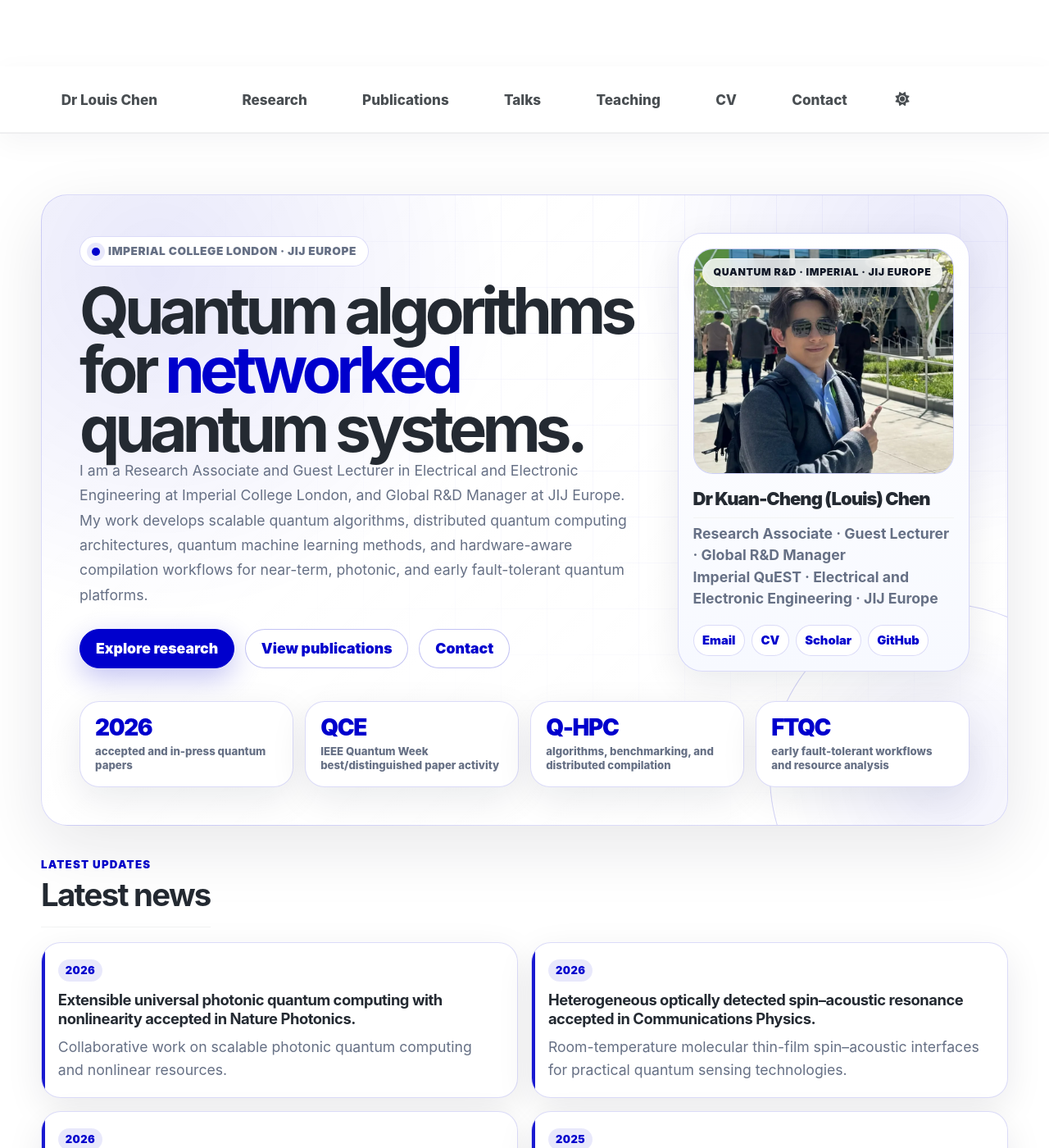
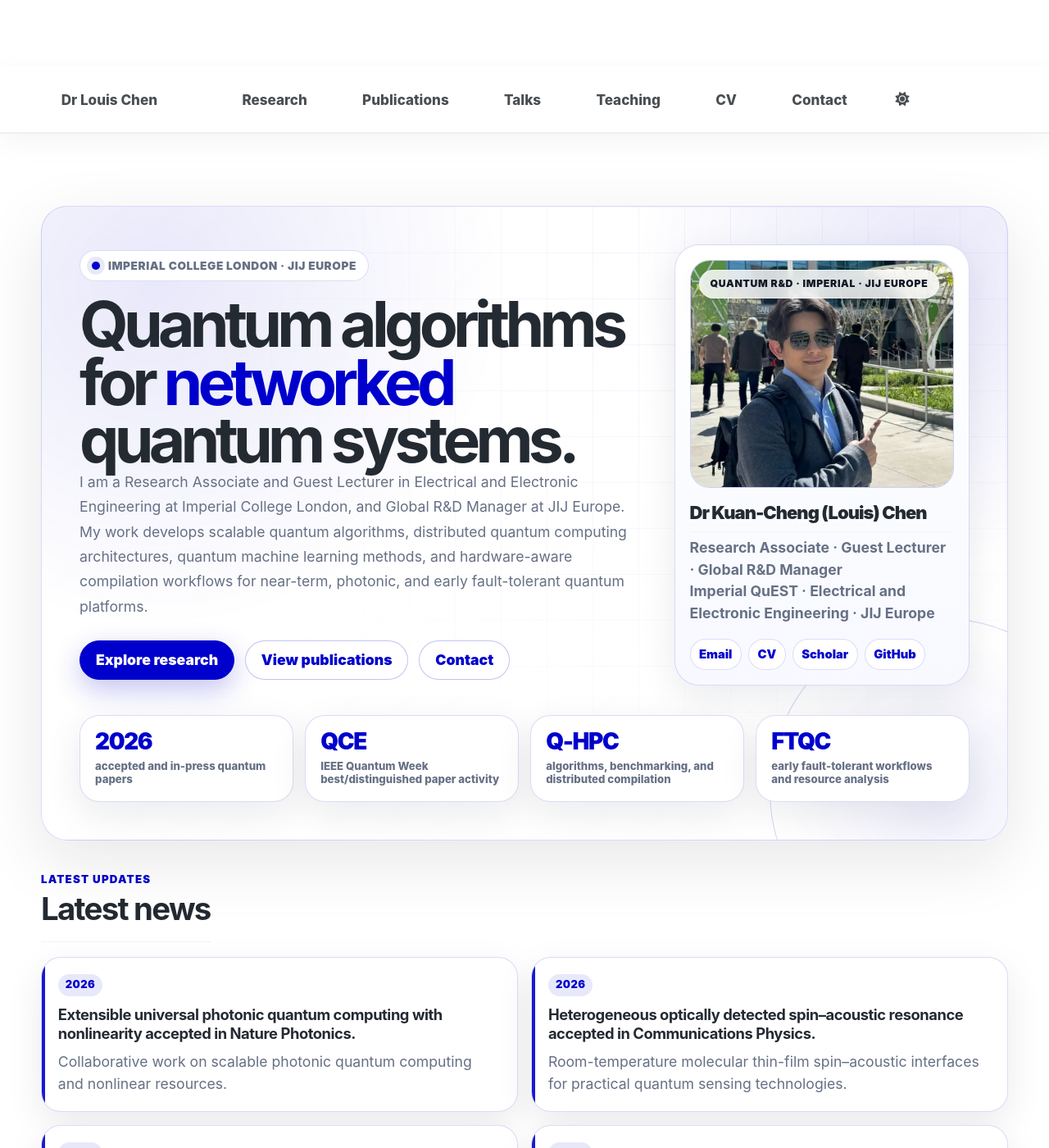
Before and after one commit to Louisanity/louisanity.github.io, a Jekyll site: the page built from _pages/about.md, in a window 1280 px wide and 1400 px high. Shown: the whole window at 82% size. Built offline with Jekyll 4.4.1, drawn with Linux system fonts in a browser that asks for light colours.

Commit message:
Update louis-modern.css

```diff
--- a/assets/css/louis-modern.css
+++ b/assets/css/louis-modern.css
@@ -1,8 +1,6 @@
-/*
-  Louis Chen academic website visual system.
-  Site-wide layer for AcademicPages / Minimal Mistakes.
-  Designed for both light and dark mode; light accent: #0000CD.
-*/
+/* Louis Chen academic website visual system.
+   Robust site-wide layer for AcademicPages / Minimal Mistakes.
+   Light mode accent: #0000CD. Dark mode is handled through separate variables. */
 
 :root {
   --lc-blue: #0000CD;
@@ -11,7 +9,7 @@
   --lc-blue-soft: rgba(0, 0, 205, 0.09);
   --lc-blue-softer: rgba(0, 0, 205, 0.045);
   --lc-bg: #ffffff;
-  --lc-bg-elevated: rgba(255, 255, 255, 0.86);
+  --lc-bg-elevated: rgba(255, 255, 255, 0.88);
   --lc-surface: #ffffff;
   --lc-surface-2: #f7f9ff;
   --lc-surface-3: #eef2ff;
@@ -45,15 +43,13 @@
   --lc-muted: #c7cedb;
   --lc-border: rgba(184, 199, 255, 0.22);
   --lc-border-strong: rgba(184, 199, 255, 0.34);
-  --lc-nav-bg: rgba(31, 33, 37, 0.82);
+  --lc-nav-bg: rgba(31, 33, 37, 0.84);
   --lc-nav-border: rgba(255, 255, 255, 0.09);
   --lc-shadow-soft: 0 26px 80px rgba(0, 0, 0, 0.38);
   --lc-shadow-card: 0 16px 46px rgba(0, 0, 0, 0.28);
 }
 
-/* -------------------------------------------------------------------------
-   Global navigation polish
-   ------------------------------------------------------------------------- */
+/* Modern sticky navigation. */
 .masthead {
   position: sticky;
   top: 0;
@@ -65,9 +61,7 @@
   backdrop-filter: blur(18px) saturate(1.15);
 }
 
-html[data-theme="dark"] .masthead {
-  box-shadow: 0 10px 36px rgba(0, 0, 0, 0.28);
-}
+html[data-theme="dark"] .masthead { box-shadow: 0 10px 36px rgba(0, 0, 0, 0.28); }
 
 .masthead__inner-wrap {
   max-width: 1220px !important;
@@ -114,9 +108,7 @@
 .greedy-nav .visible-links a::before,
 .greedy-nav .visible-links a::after,
 .greedy-nav .hidden-links a::before,
-.greedy-nav .hidden-links a::after {
-  display: none !important;
-}
+.greedy-nav .hidden-links a::after { display: none !important; }
 
 .greedy-nav .visible-links a:hover,
 .greedy-nav .hidden-links a:hover {
@@ -149,13 +141,11 @@
   border-color: var(--lc-border-strong) !important;
 }
 
-/* -------------------------------------------------------------------------
-   Layout policy: no legacy left author sidebar.
-   The homepage uses an integrated profile card inside the hero instead.
-   ------------------------------------------------------------------------- */
-.sidebar {
-  display: none !important;
-}
+/* Explicit no-sidebar policy. */
+.sidebar,
+.author__avatar,
+.author__content,
+.author__urls-wrapper { display: none !important; }
 
 .layout--single .page,
 .layout--archive .archive,
@@ -171,64 +161,17 @@
 }
 
 .page__inner-wrap,
-.page__content {
-  max-width: none !important;
-}
-
-/* -------------------------------------------------------------------------
-   General content and homepage layout
-   ------------------------------------------------------------------------- */
-body:has(.lc-modern-home) .page__title,
-body:has(.lc-modern-page) .page__title {
-  display: none;
-}
-
-.page__content {
-  font-size: 0.98rem;
-}
+.page__content { max-width: none !important; }
+.page__content { font-size: 0.98rem; }
+.page__title { color: var(--lc-heading); }
 
 .lc-modern-home,
-.lc-modern-page {
-  color: var(--lc-text);
-}
-
+.lc-modern-page { color: var(--lc-text); }
 .lc-modern-home *,
-.lc-modern-page * {
-  box-sizing: border-box;
-}
-
-.lc-modern-home {
-  width: min(1180px, calc(100vw - 2rem));
-  margin-inline: auto;
-}
-
+.lc-modern-page * { box-sizing: border-box; }
+.lc-modern-home { width: min(1180px, calc(100vw - 2rem)); margin-inline: auto; }
 .lc-modern-home a,
-.lc-modern-page a {
-  color: var(--lc-blue);
-  text-decoration-thickness: 0.08em;
-  text-underline-offset: 0.18em;
-}
-
-/* Only the homepage should become a full-width editorial landing page. */
-body:has(.lc-modern-home) .page {
-  float: none !important;
-  width: min(1220px, calc(100% - 2rem)) !important;
-  margin-inline: auto !important;
-  padding-inline: 0 !important;
-}
-
-body:has(.lc-modern-home) .page__inner-wrap,
-body:has(.lc-modern-home) .page__content {
-  max-width: none !important;
-  width: 100% !important;
-}
-
-body:has(.lc-modern-home) .sidebar,
-body:has(.lc-modern-home) .author__avatar,
-body:has(.lc-modern-home) .author__content,
-body:has(.lc-modern-home) .author__urls-wrapper {
-  display: none !important;
-}
+.lc-modern-page a { color: var(--lc-blue); text-decoration-thickness: 0.08em; text-underline-offset: 0.18em; }
 
 .lc-hero {
   position: relative;
@@ -260,6 +203,7 @@
     linear-gradient(var(--lc-border) 1px, transparent 1px),
     linear-gradient(90deg, var(--lc-border) 1px, transparent 1px);
   background-size: 56px 56px;
+  -webkit-mask-image: radial-gradient(circle at 72% 12%, black, transparent 66%);
   mask-image: radial-gradient(circle at 72% 12%, black, transparent 66%);
   opacity: 0.36;
 }
@@ -281,7 +225,7 @@
   position: relative;
   z-index: 1;
   display: grid;
-  grid-template-columns: minmax(0, 1.18fr) minmax(300px, 0.62fr);
+  grid-template-columns: minmax(0, 1.16fr) minmax(290px, 0.62fr);
   gap: clamp(1.2rem, 4vw, 3rem);
   align-items: center;
 }
@@ -314,16 +258,14 @@
 
 .lc-display-title {
   color: var(--lc-heading);
-  font-size: clamp(2.35rem, 6.1vw, 5.45rem);
+  font-size: clamp(2.3rem, 6vw, 5.2rem);
   line-height: 0.92;
   letter-spacing: -0.075em;
   margin: 0;
-  max-width: 13.2ch;
+  max-width: 13.5ch;
 }
 
-.lc-display-title .lc-accent {
-  color: var(--lc-blue);
-}
+.lc-display-title .lc-accent { color: var(--lc-blue); }
 
 .lc-lede {
   color: var(--lc-muted);
@@ -333,12 +275,7 @@
   max-width: 760px;
 }
 
-.lc-cta-row {
-  display: flex;
-  flex-wrap: wrap;
-  gap: 0.72rem;
-  margin-top: 1.45rem;
-}
+.lc-cta-row { display: flex; flex-wrap: wrap; gap: 0.72rem; margin-top: 1.45rem; }
 
 .lc-button,
 .lc-button-secondary {
@@ -361,10 +298,7 @@
   box-shadow: 0 12px 34px rgba(0, 0, 205, 0.24);
 }
 
-html[data-theme="dark"] .lc-button {
-  color: #10131a !important;
-  box-shadow: 0 12px 34px rgba(184, 199, 255, 0.18);
-}
+html[data-theme="dark"] .lc-button { color: #10131a !important; box-shadow: 0 12px 34px rgba(184, 199, 255, 0.18); }
 
 .lc-button-secondary {
   color: var(--lc-blue) !important;
@@ -373,438 +307,17 @@
 }
 
 .lc-button:hover,
-.lc-button-secondary:hover {
-  transform: translateY(-2px);
-  box-shadow: var(--lc-shadow-card);
-}
+.lc-button-secondary:hover { transform: translateY(-2px); box-shadow: var(--lc-shadow-card); }
 
 .lc-identity-card {
   position: relative;
   border: 1px solid var(--lc-border);
   border-radius: 30px;
-  background:
-    linear-gradient(180deg, var(--lc-surface), var(--lc-surface-2));
+  background: linear-gradient(180deg, var(--lc-surface), var(--lc-surface-2));
   box-shadow: var(--lc-shadow-card);
   padding: 1rem;
 }
 
-.lc-portrait-wrap {
-  position: relative;
-  overflow: hidden;
-  border-radius: 24px;
-  border: 1px solid var(--lc-border);
-  background: var(--lc-surface-3);
-  aspect-ratio: 1.16 / 1;
-  box-shadow: inset 0 0 0 1px rgba(255, 255, 255, 0.26);
-}
-
-.lc-portrait {
-  width: 100%;
-  height: 100%;
-  object-fit: cover;
-  display: block;
-}
-
-.lc-identity-name {
-  margin: 1rem 0 0.35rem;
-  color: var(--lc-heading);
-  font-size: 1.22rem;
-  line-height: 1.1;
-  letter-spacing: -0.045em;
-  font-weight: 900;
-}
-
-.lc-identity-card p {
-  margin: 0;
-  color: var(--lc-muted);
-  line-height: 1.5;
-  font-weight: 700;
-}
-
-.lc-identity-links {
-  display: flex;
-  flex-wrap: wrap;
-  gap: 0.45rem;
-  margin-top: 1rem;
-}
-
-.lc-identity-links a {
-  border: 1px solid var(--lc-border);
-  border-radius: 999px;
-  background: var(--lc-surface);
-  padding: 0.38rem 0.58rem;
-  font-size: 0.82rem;
-  font-weight: 900;
-  text-decoration: none !important;
-}
-
-.lc-mini-grid {
-  position: relative;
-  z-index: 1;
-  display: grid;
-  grid-template-columns: repeat(4, minmax(0, 1fr));
-  gap: 0.8rem;
-  margin-top: clamp(1rem, 3vw, 2rem);
-}
-
-.lc-mini-card {
-  border: 1px solid var(--lc-border);
-  border-radius: var(--lc-radius-lg);
-  background: var(--lc-surface);
-  box-shadow: var(--lc-shadow-card);
-  padding: 1rem;
-}
-
-.lc-mini-card span {
-  display: block;
-  color: var(--lc-blue);
-  font-size: clamp(1.25rem, 2.2vw, 1.55rem);
-  font-weight: 950;
-  line-height: 1;
-  letter-spacing: -0.05em;
-}
-
-.lc-mini-card small {
-  display: block;
-  color: var(--lc-muted);
-  font-weight: 800;
-  margin-top: 0.38rem;
-  line-height: 1.25;
-}
-
-.lc-section {
-  margin: 2.1rem 0;
-}
-
-.lc-section-head {
-  display: flex;
-  align-items: end;
-  justify-content: space-between;
-  gap: 1rem;
-  margin-bottom: 1rem;
-}
-
-.lc-section h2,
-.lc-modern-page h2 {
-  color: var(--lc-heading);
-  font-size: clamp(1.55rem, 3vw, 2.15rem);
-  line-height: 1.05;
-  letter-spacing: -0.045em;
-  margin: 0;
-}
-
-.lc-section-kicker {
-  color: var(--lc-blue);
-  display: block;
-  font-size: 0.74rem;
-  letter-spacing: 0.09em;
-  text-transform: uppercase;
-  font-weight: 950;
-  margin-bottom: 0.3rem;
-}
-
-.lc-section-intro {
-  color: var(--lc-muted);
-  max-width: 820px;
-  line-height: 1.68;
-  margin: 0.25rem 0 1.1rem;
-}
-
-.lc-news-grid,
-.lc-research-grid,
-.lc-pub-grid,
-.lc-contact-grid {
-  display: grid;
-  gap: 0.9rem;
-}
-
-.lc-news-grid {
-  grid-template-columns: repeat(2, minmax(0, 1fr));
-}
-
-.lc-research-grid {
-  grid-template-columns: repeat(2, minmax(0, 1fr));
-}
-
-.lc-pub-grid {
-  grid-template-columns: 1fr;
-}
-
-.lc-news-card,
-.lc-research-card,
-.lc-pub-card,
-.lc-contact-panel {
-  position: relative;
-  overflow: hidden;
-  border: 1px solid var(--lc-border);
-  border-radius: var(--lc-radius-lg);
-  background: var(--lc-surface);
-  box-shadow: var(--lc-shadow-card);
-  padding: 1.05rem 1.1rem;
-  transition: transform 160ms ease, border-color 160ms ease, box-shadow 160ms ease;
-}
-
-.lc-news-card:hover,
-.lc-research-card:hover,
-.lc-pub-card:hover {
-  transform: translateY(-3px);
-  border-color: var(--lc-border-strong);
-  box-shadow: var(--lc-shadow-soft);
-}
-
-.lc-news-card::before,
-.lc-research-card::before,
-.lc-pub-card::before {
-  content: "";
-  position: absolute;
-  left: 0;
-  top: 0;
-  width: 4px;
-  height: 100%;
-  background: var(--lc-blue);
-  opacity: 0.9;
-}
-
-.lc-news-card time,
-.lc-news-card .lc-tag,
-.lc-pub-card .lc-venue {
-  display: inline-flex;
-  width: fit-content;
-  border-radius: 999px;
-  background: var(--lc-blue-soft);
-  color: var(--lc-blue);
-  padding: 0.22rem 0.5rem;
-  font-size: 0.72rem;
-  font-weight: 950;
-  letter-spacing: 0.035em;
-  text-transform: uppercase;
-  margin-bottom: 0.62rem;
-}
-
-.lc-news-card h3,
-.lc-research-card h3,
-.lc-pub-card h3 {
-  color: var(--lc-heading);
-  font-size: 1.02rem;
-  line-height: 1.25;
-  letter-spacing: -0.025em;
-  margin: 0 0 0.48rem 0;
-}
-
-.lc-news-card p,
-.lc-research-card p,
-.lc-pub-card p,
-.lc-contact-panel p {
-  color: var(--lc-muted);
-  margin: 0;
-  line-height: 1.58;
-}
-
-.lc-research-card {
-  min-height: 158px;
-  padding-top: 1.12rem;
-}
-
-.lc-research-card .lc-index {
-  display: inline-grid;
-  place-items: center;
-  width: 2.05rem;
-  height: 2.05rem;
-  border-radius: 0.8rem;
-  background: var(--lc-blue);
-  color: #fff;
-  font-size: 0.78rem;
-  font-weight: 950;
-  margin-bottom: 0.72rem;
-}
-
-html[data-theme="dark"] .lc-research-card .lc-index {
-  color: #10131a;
-}
-
-.lc-highlight-strip {
-  border: 1px solid var(--lc-border);
-  border-radius: var(--lc-radius-xl);
-  background:
-    linear-gradient(135deg, var(--lc-blue-soft), transparent 45%),
-    var(--lc-surface);
-  box-shadow: var(--lc-shadow-card);
-  padding: 1rem;
-}
-
-.lc-highlight-grid {
-  display: grid;
-  grid-template-columns: repeat(4, minmax(0, 1fr));
-  gap: 0.75rem;
-}
-
-.lc-highlight {
-  border: 1px solid var(--lc-border);
-  border-radius: var(--lc-radius-md);
-  background: var(--lc-surface-2);
-  padding: 0.92rem;
-}
-
-.lc-highlight strong {
-  display: block;
-  color: var(--lc-blue);
-  font-size: 1.1rem;
-  line-height: 1.05;
-  letter-spacing: -0.035em;
-}
-
-.lc-highlight span {
-  display: block;
-  color: var(--lc-muted);
-  font-size: 0.82rem;
-  line-height: 1.36;
-  margin-top: 0.36rem;
-}
-
-.lc-pub-card {
-  padding-left: 1.16rem;
-}
-
-.lc-pub-card h3 {
-  font-size: 0.99rem;
-}
-
-.lc-pub-card p {
-  font-size: 0.9rem;
-}
-
-.lc-contact-panel {
-  border-radius: var(--lc-radius-xl);
-  background:
-    radial-gradient(circle at 0% 0%, var(--lc-blue-soft), transparent 38%),
-    var(--lc-surface);
-}
-
-.lc-contact-links {
-  display: flex;
-  flex-wrap: wrap;
-  gap: 0.55rem;
-  margin-top: 0.95rem;
-}
-
-.lc-contact-links a {
-  border: 1px solid var(--lc-border);
-  border-radius: 999px;
-  background: var(--lc-surface-2);
-  padding: 0.44rem 0.7rem;
-  font-weight: 900;
-  text-decoration: none !important;
-}
-
-.lc-updated {
-  color: var(--lc-muted);
-  font-size: 0.82rem;
-  margin-top: 0.9rem;
-}
-
-/* -------------------------------------------------------------------------
-   Research page upgrades
-   ------------------------------------------------------------------------- */
-.lc-research-hero {
-  border: 1px solid var(--lc-border);
-  border-radius: var(--lc-radius-xl);
-  background:
-    radial-gradient(circle at 8% 12%, var(--lc-blue-soft), transparent 35%),
-    linear-gradient(135deg, var(--lc-bg-elevated), var(--lc-surface));
-  box-shadow: var(--lc-shadow-soft);
-  padding: clamp(1.15rem, 3vw, 2rem);
-  margin-bottom: 1.5rem;
-}
-
-.lc-research-hero h1 {
-  margin: 0;
-  color: var(--lc-heading);
-  font-size: clamp(2rem, 4.5vw, 3.4rem);
-  line-height: 0.98;
-  letter-spacing: -0.06em;
-}
-
-.lc-research-hero p {
-  color: var(--lc-muted);
-  line-height: 1.65;
-  margin: 1rem 0 0;
-  max-width: 860px;
-}
-
-.lc-modern-page .archive__item {
-  border: 1px solid var(--lc-border);
-  border-radius: var(--lc-radius-lg);
-  background: var(--lc-surface);
-  box-shadow: var(--lc-shadow-card);
-  padding: 1rem 1.1rem;
-  margin-bottom: 1rem;
-}
-
-.lc-modern-page .archive__item-title {
-  color: var(--lc-blue);
-}
-
-/* -------------------------------------------------------------------------
-   Responsive behaviour
-   ------------------------------------------------------------------------- */
-@media (max-width: 1100px) {
-  .lc-hero-grid {
-    grid-template-columns: 1fr;
-  }
-  .lc-identity-card {
-    max-width: 520px;
-  }
-  .lc-display-title {
-    max-width: 100%;
-  }
-}
-
-@media (max-width: 900px) {
-  .masthead__inner-wrap {
-    padding: 0.65rem 1rem !important;
-  }
-  .greedy-nav .visible-links a {
-    font-size: 0.9rem !important;
-    padding: 0.5rem 0.62rem !important;
-  }
-  .lc-news-grid,
-  .lc-research-grid,
-  .lc-highlight-grid,
-  .lc-mini-grid {
-    grid-template-columns: 1fr;
-  }
-}
-
-@media (max-width: 520px) {
-  .lc-modern-home {
-    width: min(100%, calc(100vw - 1rem));
-  }
-  .lc-hero,
-  .lc-research-hero,
-  .lc-contact-panel {
-    border-radius: 22px;
-    padding: 1rem;
-  }
-  .lc-display-title {
-    font-size: clamp(2.2rem, 15vw, 3.2rem);
-    letter-spacing: -0.065em;
-  }
-  .lc-section-head {
-    display: block;
-  }
-  .lc-button,
-  .lc-button-secondary {
-    width: 100%;
-  }
-  .lc-identity-links a,
-  .lc-contact-links a {
-    width: 100%;
-    justify-content: center;
-    text-align: center;
-  }
-}
-
-/* Small visual refinements for the no-sidebar homepage profile card. */
 .lc-identity-card::before {
   content: "Quantum R&D · Imperial · JIJ Europe";
   position: absolute;
@@ -831,6 +344,138 @@
   border-color: rgba(184, 199, 255, 0.25);
 }
 
-.lc-portrait {
-  object-position: 50% 42%;
+.lc-portrait-wrap {
+  position: relative;
+  overflow: hidden;
+  border-radius: 24px;
+  border: 1px solid var(--lc-border);
+  background: var(--lc-surface-3);
+  aspect-ratio: 1.16 / 1;
+  box-shadow: inset 0 0 0 1px rgba(255, 255, 255, 0.26);
 }
+
+.lc-portrait { width: 100%; height: 100%; object-fit: cover; object-position: 50% 42%; display: block; }
+
+.lc-identity-name {
+  margin: 1rem 0 0.35rem;
+  color: var(--lc-heading);
+  font-size: 1.22rem;
+  line-height: 1.1;
+  letter-spacing: -0.045em;
+  font-weight: 900;
+}
+
+.lc-identity-card p { margin: 0; color: var(--lc-muted); line-height: 1.5; font-weight: 700; }
+.lc-identity-links { display: flex; flex-wrap: wrap; gap: 0.45rem; margin-top: 1rem; }
+.lc-identity-links a { border: 1px solid var(--lc-border); border-radius: 999px; background: var(--lc-surface); padding: 0.38rem 0.58rem; font-size: 0.82rem; font-weight: 900; text-decoration: none !important; }
+
+.lc-mini-grid,
+.lc-highlight-grid { position: relative; z-index: 1; display: grid; grid-template-columns: repeat(4, minmax(0, 1fr)); gap: 0.8rem; }
+.lc-mini-grid { margin-top: clamp(1rem, 3vw, 2rem); }
+.lc-mini-card,
+.lc-highlight { border: 1px solid var(--lc-border); border-radius: var(--lc-radius-lg); background: var(--lc-surface); box-shadow: var(--lc-shadow-card); padding: 1rem; }
+.lc-mini-card span { display: block; color: var(--lc-blue); font-size: clamp(1.25rem, 2.2vw, 1.55rem); font-weight: 950; line-height: 1; letter-spacing: -0.05em; }
+.lc-mini-card small { display: block; color: var(--lc-muted); font-weight: 800; margin-top: 0.38rem; line-height: 1.25; }
+
+.lc-section { margin: 2.1rem 0; }
+.lc-section-head { display: flex; align-items: end; justify-content: space-between; gap: 1rem; margin-bottom: 1rem; }
+.lc-section h2,
+.lc-modern-page h2 { color: var(--lc-heading); font-size: clamp(1.55rem, 3vw, 2.15rem); line-height: 1.05; letter-spacing: -0.045em; margin: 0; }
+.lc-section-kicker { color: var(--lc-blue); display: block; font-size: 0.74rem; letter-spacing: 0.09em; text-transform: uppercase; font-weight: 950; margin-bottom: 0.3rem; }
+.lc-section-intro { color: var(--lc-muted); max-width: 820px; line-height: 1.68; margin: 0.25rem 0 1.1rem; }
+
+.lc-news-grid,
+.lc-research-grid,
+.lc-pub-grid,
+.lc-contact-grid { display: grid; gap: 0.9rem; }
+.lc-news-grid,
+.lc-research-grid { grid-template-columns: repeat(2, minmax(0, 1fr)); }
+.lc-pub-grid { grid-template-columns: 1fr; }
+
+.lc-news-card,
+.lc-research-card,
+.lc-pub-card,
+.lc-contact-panel {
+  position: relative;
+  overflow: hidden;
+  border: 1px solid var(--lc-border);
+  border-radius: var(--lc-radius-lg);
+  background: var(--lc-surface);
+  box-shadow: var(--lc-shadow-card);
+  padding: 1.05rem 1.1rem;
+  transition: transform 160ms ease, border-color 160ms ease, box-shadow 160ms ease;
+}
+
+.lc-news-card:hover,
+.lc-research-card:hover,
+.lc-pub-card:hover { transform: translateY(-3px); border-color: var(--lc-border-strong); box-shadow: var(--lc-shadow-soft); }
+.lc-news-card::before,
+.lc-research-card::before,
+.lc-pub-card::before { content: ""; position: absolute; left: 0; top: 0; width: 4px; height: 100%; background: var(--lc-blue); opacity: 0.9; }
+
+.lc-news-card time,
+.lc-news-card .lc-tag,
+.lc-pub-card .lc-venue { display: inline-flex; width: fit-content; border-radius: 999px; background: var(--lc-blue-soft); color: var(--lc-blue); padding: 0.22rem 0.5rem; font-size: 0.72rem; font-weight: 950; letter-spacing: 0.035em; text-transform: uppercase; margin-bottom: 0.62rem; }
+
+.lc-news-card h3,
+.lc-research-card h3,
+.lc-pub-card h3 { color: var(--lc-heading); font-size: 1.02rem; line-height: 1.25; letter-spacing: -0.025em; margin: 0 0 0.48rem 0; }
+.lc-news-card p,
+.lc-research-card p,
+.lc-pub-card p,
+.lc-contact-panel p { color: var(--lc-muted); margin: 0; line-height: 1.58; }
+.lc-research-card { min-height: 158px; padding-top: 1.12rem; }
+.lc-research-card .lc-index { display: inline-grid; place-items: center; width: 2.05rem; height: 2.05rem; border-radius: 0.8rem; background: var(--lc-blue); color: #fff; font-size: 0.78rem; font-weight: 950; margin-bottom: 0.72rem; }
+html[data-theme="dark"] .lc-research-card .lc-index { color: #10131a; }
+
+.lc-highlight-strip { border: 1px solid var(--lc-border); border-radius: var(--lc-radius-xl); background: linear-gradient(135deg, var(--lc-blue-soft), transparent 45%), var(--lc-surface); box-shadow: var(--lc-shadow-card); padding: 1rem; }
+.lc-highlight { border-radius: var(--lc-radius-md); background: var(--lc-surface-2); }
+.lc-highlight strong { display: block; color: var(--lc-blue); font-size: 1.1rem; line-height: 1.05; letter-spacing: -0.035em; }
+.lc-highlight span { display: block; color: var(--lc-muted); font-size: 0.82rem; line-height: 1.36; margin-top: 0.36rem; }
+
+.lc-pub-card { padding-left: 1.16rem; }
+.lc-pub-card h3 { font-size: 0.99rem; }
+.lc-pub-card p { font-size: 0.9rem; }
+
+.lc-contact-panel { border-radius: var(--lc-radius-xl); background: radial-gradient(circle at 0% 0%, var(--lc-blue-soft), transparent 38%), var(--lc-surface); }
+.lc-contact-links { display: flex; flex-wrap: wrap; gap: 0.55rem; margin-top: 0.95rem; }
+.lc-contact-links a { border: 1px solid var(--lc-border); border-radius: 999px; background: var(--lc-surface-2); padding: 0.44rem 0.7rem; font-weight: 900; text-decoration: none !important; }
+.lc-updated { color: var(--lc-muted); font-size: 0.82rem; margin-top: 0.9rem; }
+
+.lc-research-hero { border: 1px solid var(--lc-border); border-radius: var(--lc-radius-xl); background: radial-gradient(circle at 8% 12%, var(--lc-blue-soft), transparent 35%), linear-gradient(135deg, var(--lc-bg-elevated), var(--lc-surface)); box-shadow: var(--lc-shadow-soft); padding: clamp(1.15rem, 3vw, 2rem); margin-bottom: 1.5rem; }
+.lc-research-hero h1 { margin: 0; color: var(--lc-heading); font-size: clamp(2rem, 4.5vw, 3.4rem); line-height: 0.98; letter-spacing: -0.06em; }
+.lc-research-hero p { color: var(--lc-muted); line-height: 1.65; margin: 1rem 0 0; max-width: 860px; }
+.lc-modern-page .archive__item { border: 1px solid var(--lc-border); border-radius: var(--lc-radius-lg); background: var(--lc-surface); box-shadow: var(--lc-shadow-card); padding: 1rem 1.1rem; margin-bottom: 1rem; }
+.lc-modern-page .archive__item-title { color: var(--lc-blue); }
+
+@media (max-width: 1100px) {
+  .lc-hero-grid { grid-template-columns: 1fr; }
+  .lc-identity-card { max-width: 520px; }
+  .lc-display-title { max-width: 100%; }
+}
+
+@media (max-width: 900px) {
+  .masthead__inner-wrap { padding: 0.65rem 1rem !important; }
+  .greedy-nav .visible-links a { font-size: 0.9rem !important; padding: 0.5rem 0.62rem !important; }
+  .lc-news-grid,
+  .lc-research-grid,
+  .lc-highlight-grid,
+  .lc-mini-grid { grid-template-columns: 1fr; }
+}
+
+@media (max-width: 520px) {
+  .layout--single .page,
+  .layout--archive .archive,
+  .page,
+  .archive,
+  .lc-modern-home { width: min(100%, calc(100vw - 1rem)) !important; }
+  .lc-hero,
+  .lc-research-hero,
+  .lc-contact-panel { border-radius: 22px; padding: 1rem; }
+  .lc-display-title { font-size: clamp(2.2rem, 14vw, 3.1rem); letter-spacing: -0.065em; }
+  .lc-section-head { display: block; }
+  .lc-button,
+  .lc-button-secondary { width: 100%; }
+  .lc-identity-links a,
+  .lc-contact-links a { width: 100%; justify-content: center; text-align: center; }
+}
```
